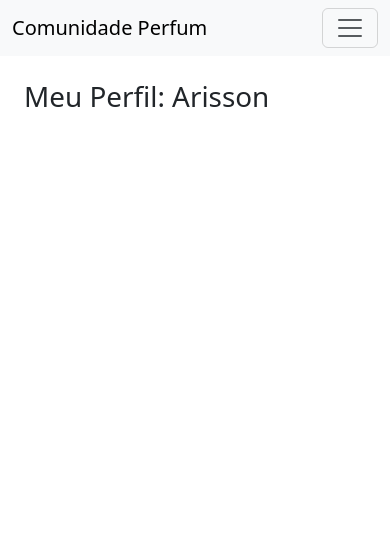
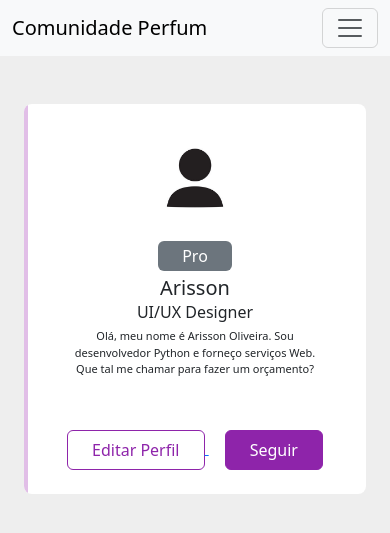
Before and after one commit to Arisson-Oliveira/Blog-Site, a Flask app: page /perfil in a window 390 px wide. Shown: the top 533 px of the page. Run offline with Flask 3, Linux system fonts and the light colour scheme; a user stored in the database is signed in.

Commit message:
versao erro flash

```diff
--- a/comunidadeperfum/forms.py
+++ b/comunidadeperfum/forms.py
@@ -29,3 +29,9 @@ class FormLogin(FlaskForm):
     senha = PasswordField('Senha', validators=[DataRequired(), Length(6, 20)])
     lembrar_login = BooleanField('Lembrar Login.')
     btn_submit_login = SubmitField('Fazer Login')
+
+
+class FormEditarPerfil(FlaskForm):
+    username = StringField('Nome de Usuário', validators=[DataRequired()])
+    email = StringField('E-mail', validators=[DataRequired(), Email()])
+    btn_submit_editarperfil = SubmitField('Confirmar Edição', validators=[])
--- a/comunidadeperfum/models.py
+++ b/comunidadeperfum/models.py
@@ -13,7 +13,7 @@ class Usuario(database.Model, UserMixin):
     username = database.Column(database.String, nullable=False)
     email = database.Column(database.String, nullable=False, unique=True)
     senha = database.Column(database.String, nullable=False)
-    foto_perfil = database.Column(database.String, default='default.jpg', nullable=False)
+    foto_perfil = database.Column(database.String, default='default.png', nullable=False)
     posts = database.relationship('Post', backref='autor', lazy=True)
 
 class Post(database.Model):
--- a/comunidadeperfum/routes.py
+++ b/comunidadeperfum/routes.py
@@ -1,5 +1,5 @@
 from flask import Flask, render_template, url_for, request, redirect, flash
-from comunidadeperfum.forms import FormLogin, FormCriarConta, Email
+from comunidadeperfum.forms import FormLogin, FormCriarConta, FormEditarPerfil, Email
 from comunidadeperfum.models import Usuario
 from flask_sqlalchemy import SQLAlchemy
 from comunidadeperfum import app, database, bcrypt
@@ -30,14 +30,14 @@ def loginconta():
         if usuario and bcrypt.check_password_hash(usuario.senha, form_login.senha.data):
             login_user(usuario, remember=form_login.lembrar_login.data)
             print("Login válido")
-            flash(f'Login feito com sucesso no e-mail: {form_login.email.data}')
+            flash(f'Login feito com sucesso no e-mail: {form_login.email.data}', 'success')
             par_next  = request.args.get('next')
             if par_next:
                 return render_template(par_next)
             else:
                 return redirect(url_for('homepage'))
         else:
-            flash('Falha no Login. E-mail ou Senha Incorretos.', 'alert-danger')
+            flash('Falha no Login. E-mail ou Senha Incorretos.', 'danger')
 
     if form_login.errors:
         print("Erros no login:", form_login.errors)  # Adicione esta linha
@@ -48,7 +48,7 @@ def loginconta():
         usuario = Usuario(username=form_criarconta.username.data, email=form_criarconta.email.data,senha=senha_crypt)
         database.session.add(usuario)
         database.session.commit()
-        flash(f'Conta criada para o e-mail: {form_criarconta.email.data}', 'alert-success')
+        flash(f'Conta criada para o e-mail: {form_criarconta.email.data}', 'success')
         return redirect(url_for('homepage'))
 
     if form_criarconta.errors:
@@ -61,13 +61,23 @@ def loginconta():
 @login_required
 def sair():
     logout_user()
-    flash(f'Logout feito com sucesso')
+    flash(f'Logout feito com sucesso', 'success')
     return redirect(url_for('homepage'))
 
 @app.route('/perfil')
 @login_required
 def perfil():
-    return render_template('perfil.html', usuario=current_user)
+    foto_perfil = url_for('static', filename=f'images/{current_user.foto_perfil}')
+
+    return render_template('perfil.html', usuario=current_user, foto_perfil=foto_perfil)
+
+@app.route('/perfil/editar', methods=['GET', 'POST'])
+@login_required
+def editar_perfil():
+    form = FormEditarPerfil()
+    foto_perfil = url_for('static', filename=f'images/{current_user.foto_perfil}')
+
+    return render_template('editarperfil.html', foto_perfil=foto_perfil, form=form)
 
 @app.route('/post/criar')
 @login_required
--- a/comunidadeperfum/static/style.css
+++ b/comunidadeperfum/static/style.css
@@ -0,0 +1,83 @@
+body{
+    background:#eee;
+}
+
+.card{
+    border:none;
+
+    position:relative;
+    overflow:hidden;
+    border-radius:8px;
+    cursor:pointer;
+}
+
+.card:before{
+
+    content:"";
+    position:absolute;
+    left:0;
+    top:0;
+    width:4px;
+    height:100%;
+    background-color:#E1BEE7;
+    transform:scaleY(1);
+    transition:all 0.5s;
+    transform-origin: bottom
+}
+
+.card:after{
+
+    content:"";
+    position:absolute;
+    left:0;
+    top:0;
+    width:4px;
+    height:100%;
+    background-color:#8E24AA;
+    transform:scaleY(0);
+    transition:all 0.5s;
+    transform-origin: bottom
+}
+
+.card:hover::after{
+    transform:scaleY(1);
+}
+
+
+.fonts{
+    font-size:11px;
+}
+
+.social-list{
+    display:flex;
+    list-style:none;
+    justify-content:center;
+    padding:0;
+}
+
+.social-list li{
+    padding:10px;
+    color:#8E24AA;
+    font-size:19px;
+}
+
+
+.buttons button:nth-child(1){
+       border:1px solid #8E24AA !important;
+       color:#8E24AA;
+       height:40px;
+}
+
+.buttons button:nth-child(1):hover{
+       border:1px solid #8E24AA !important;
+       color:#fff;
+       height:40px;
+       background-color:#8E24AA;
+}
+
+.buttons button:nth-child(2){
+       border:1px solid #8E24AA !important;
+       background-color:#8E24AA;
+       color:#fff;
+        height:40px;
+}
--- a/comunidadeperfum/templates/base.html
+++ b/comunidadeperfum/templates/base.html
@@ -5,6 +5,7 @@
     <meta name="viewport" content="width=device-width, initial-scale=1.0">
     <title>Comunidade</title>
     <link href="https://cdn.jsdelivr.net/npm/bootstrap@5.3.3/dist/css/bootstrap.min.css" rel="stylesheet" integrity="sha384-QWTKZyjpPEjISv5WaRU9OFeRpok6YctnYmDr5pNlyT2bRjXh0JMhjY6hW+ALEwIH" crossorigin="anonymous">
+    <link rel="stylesheet" type="text/css" href="{{ url_for('static', filename='style.css') }}">
 
     {% block head %}
     {% endblock %}
--- a/comunidadeperfum/templates/login-conta.html
+++ b/comunidadeperfum/templates/login-conta.html
@@ -8,7 +8,7 @@
         <!-- Formulário de Login -->
         <div class="col-md-5">
             <form method="POST" action="" class="border p-4 mt-2 shadow-sm rounded">
-                {{ form_criarconta.csrf_token }}
+                {{ form_login.csrf_token }}
                 <legend class="text-center mb-4">Login</legend>
                 <fieldset>
                     <div class="form-group mb-3">
--- a/comunidadeperfum/templates/perfil.html
+++ b/comunidadeperfum/templates/perfil.html
@@ -3,13 +3,56 @@
 
 {% block body %}
 
-<div class="container">
+<div class="container mt-5">
 
-    <h1>
-        Meu Perfil: {{ usuario.username }}
-    </h1>
+    <div class="row d-flex justify-content-center">
+
+        <div class="col-md-7">
+
+            <div class="card p-3 py-4">
+
+                <div class="text-center">
+                    <img src="{{ foto_perfil }}" width="100" class="rounded-circle">
+                </div>
+
+                <div class="text-center mt-3">
+                    <span class="bg-secondary p-1 px-4 rounded text-white">Pro</span>
+                    <h5 class="mt-2 mb-0">{{ current_user.username }}</h5>
+                    <span>UI/UX Designer</span>
+
+                    <div class="px-4 mt-1">
+                        <p class="fonts">Olá, meu nome é Arisson Oliveira. Sou desenvolvedor Python e forneço serviços Web. Que tal me chamar para fazer um orçamento? </p>
+
+                    </div>
+
+                     <ul class="social-list">
+                        <li><i class="fa fa-facebook"></i></li>
+                        <li><i class="fa fa-dribbble"></i></li>
+                        <li><i class="fa fa-instagram"></i></li>
+                        <li><i class="fa fa-linkedin"></i></li>
+                        <li><i class="fa fa-google"></i></li>
+                    </ul>
+
+                    <div class="buttons">
+
+                        <a
+                            href="{{ url_for('editar_perfil') }}"><button class="btn btn-outline-primary px-4">Editar Perfil</button>
+                        </a>
+
+                        <button class="btn btn-primary px-4 ms-3">Seguir</button>
+                    </div>
+
+
+                </div>
+
+            </div>
+
+        </div>
+
+    </div>
 
 </div>
 
-
+{% block form_editar_perfil %}
 {% endblock %}
+{% endblock %}
```
Also changed, not shown: comunidadeperfum/templates/editarperfil.html (added, +51 -0 lines), comunidadeperfum/static/images/WhatsApp Image 2024-09-25 at 07.05.12.jpeg (added), comunidadeperfum/static/images/default.jpg (added), comunidadeperfum/templates/style.css (deleted).
